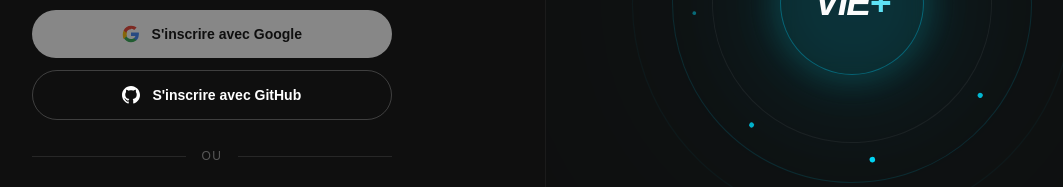
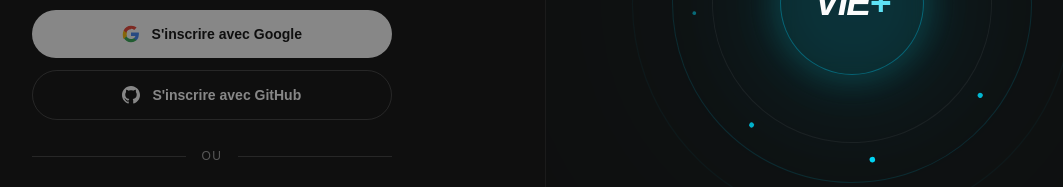
Before and after one commit to raherinjaka/vie-plus, a Next.js app: page /register in a window 1280 px wide. Shown: the part 397-584 px from the top of the page, without its empty margins (121-1184 px from the left). Built offline with nearby package versions, Linux system fonts and the light colour scheme.

Commit message:
verification.

```diff
--- a/app/login/page.tsx
+++ b/app/login/page.tsx
@@ -159,7 +159,7 @@ export default function Login() {
           {/* Séparateur */}
           <div className="flex items-center gap-4 my-7">
             <div className="flex-1 h-px bg-white/10" />
-            <div className="my-7 h-px w-full bg-white/10" />
+            <div className="my-3 h-px w-full bg-white/10" />
             <div className="flex-1 h-px bg-white/10" />
           </div>
 
--- a/app/register/page.tsx
+++ b/app/register/page.tsx
@@ -130,7 +130,7 @@ export default function Register() {
             {/* Bouton GitHub */}
             <button
               onClick={() => handleOAuthLogin('github')}
-              disabled={isLoading}
+              disabled={isLoading || !acceptedTerms}
               className="flex items-center justify-center gap-3 w-full bg-transparent hover:bg-white/5 text-white text-sm font-semibold py-3.5 px-5 rounded-full border border-white/20 hover:border-white/40 transition-all active:scale-[0.98] disabled:opacity-50"
             >
               {isLoading ? <Loader2 size={18} className="animate-spin" /> : <GithubIcon size={18} />}
```
